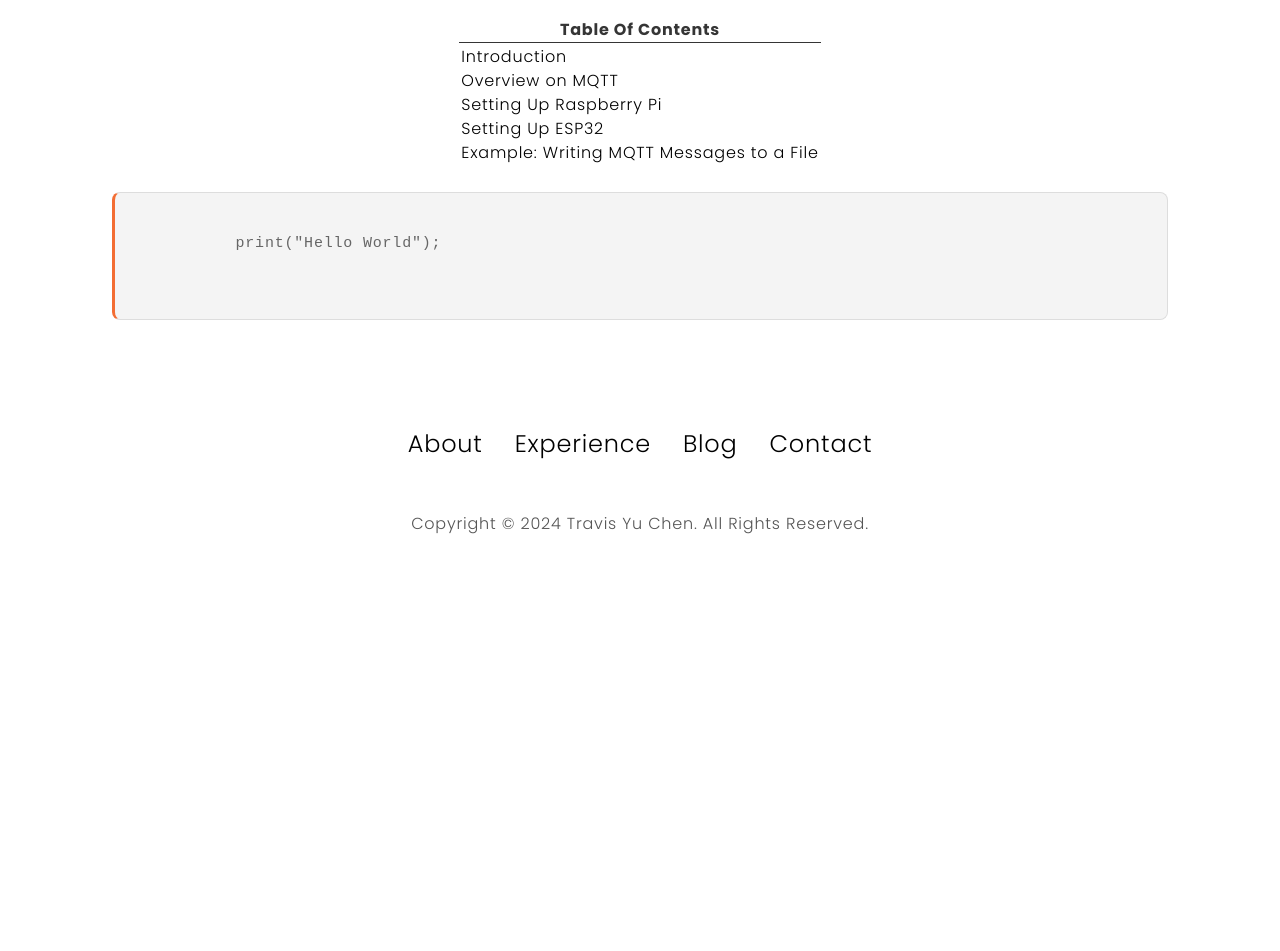
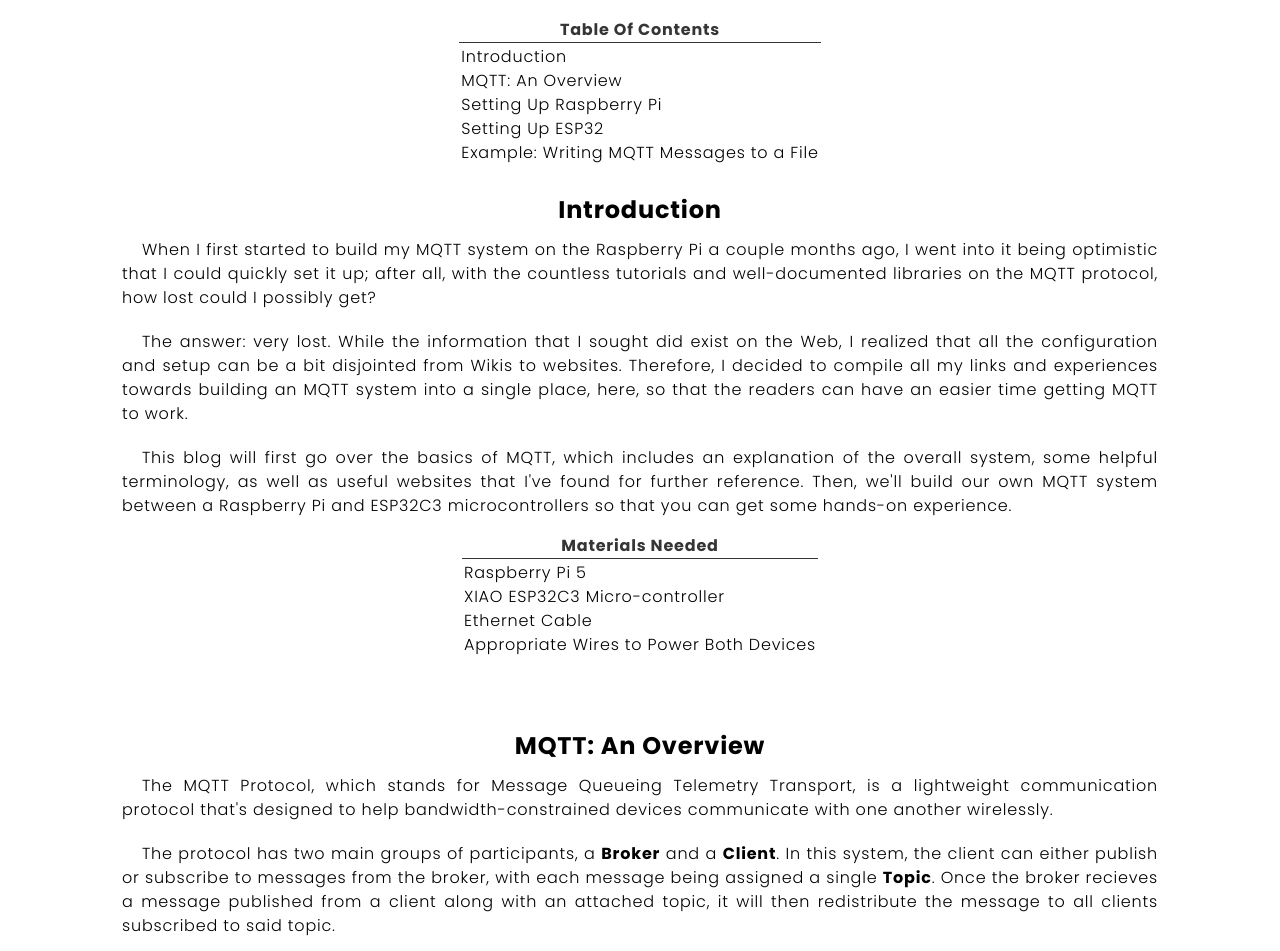
Before and after one commit to TravdaTrav/Personal_Website, a plain HTML site: page blog1.html in a window 1280 px wide. Shown: the part 746-1697 px from the top of the page. Before the commit the page ends 1330 px from the top, so only its background shows below. Drawn offline with Linux system fonts and the light colour scheme.

Commit message:
Working on blog 1, created the introduction and MQTT explanation

```diff
--- a/blog-style.css
+++ b/blog-style.css
@@ -29,7 +29,7 @@ section {
     white-space: nowrap;
 }
 
-#blog-title .title-pic {
+ .title-pic {
     border-radius: 2rem;
     width: 800px;
     margin-left: 5%;
@@ -80,3 +80,44 @@ pre {
     word-wrap: break-word;
     border-radius: 0.5rem;
 }
+
+/* LIST OF MATERIALS */
+
+.bill-of-materials{
+    padding: 15px;
+}
+
+.bill-of-materials figcaption {
+    text-align: center;
+    border: 3px solid;
+    border-width: 0 0 1px 0;
+    border-color: rgb(53, 53, 53);
+}
+
+.bill-of-materials ul {
+    list-style: none;
+    padding: 2px;
+}
+
+/* PARAGRAPHS */
+
+section .section-title {
+    font-size: 1.5rem;
+    text-align: center;
+}
+
+section p {
+    text-indent: 20px;
+    color: rgb(0, 0, 0);
+    text-align: justify;
+    padding: 10px;
+}
+
+section p a {
+    color: rgb(36, 36, 165);
+    font-weight: 400;
+}
+
+section p a:hover {
+    text-underline-offset: 0.5rem;
+}
--- a/blog1.html
+++ b/blog1.html
@@ -57,8 +57,8 @@
       <figure class="table-of-contents">
         <figcaption><strong>Table Of Contents</strong></figcaption>
         <ul>
-          <li><a href="#Introduction">Introduction</a></li>
-          <li><a href="#mqtt-explanation">Overview on MQTT</a></li>
+          <li><a href="#introduction">Introduction</a></li>
+          <li><a href="#mqtt-explanation">MQTT: An Overview</a></li>
           <li><a href="#raspberry-pi-setup">Setting Up Raspberry Pi</a></li>
           <li><a href="#esp32-setup">Setting Up ESP32</a></li>
           <li>
@@ -67,12 +67,38 @@
         </ul>
       </figure>
     </nav>
-    <section>
-      <pre>
-        <code>
-          print("Hello World");
-        </code>
-      </pre>
+    <section id="introduction">
+      <h1 class="section-title">Introduction</h1>
+      <p>When I first started to build my MQTT system on the Raspberry Pi a couple months ago, I went into it being optimistic that I could quickly set it up; after all, with the countless tutorials and well-documented libraries on the MQTT protocol, how lost could I possibly get?</p>
+      <p>The answer: very lost. While the information that I sought did exist on the Web, I realized that all the configuration and setup can be a bit disjointed from Wikis to websites. Therefore, I decided to compile all my links and experiences towards building an MQTT system into a single place, here, so that the readers can have an easier time getting MQTT to work.</p>
+      <p>This blog will first go over the basics of MQTT, which includes an explanation of the overall system, some helpful terminology, as well as useful websites that I've found for further reference. Then, we'll build our own MQTT system between a Raspberry Pi and ESP32C3 microcontrollers so that you can get some hands-on experience.</p>
+      <nav id="blog-nav">
+        <figure class="bill-of-materials">
+          <figcaption><strong>Materials Needed</strong></figcaption>
+          <ul>
+            <li>Raspberry Pi 5</li>
+            <li>XIAO ESP32C3 Micro-controller</li>
+            <li>Ethernet Cable</li>
+            <li>Appropriate Wires to Power Both Devices</li>
+          </ul>
+        </figure>
+      </nav>
+    </section>
+    <section id="mqtt-explanation">
+      <h1 class="section-title">MQTT: An Overview</h1>
+      <p>The MQTT Protocol, which stands for Message Queueing Telemetry Transport, is a lightweight communication protocol that's designed to help bandwidth-constrained devices communicate with one another wirelessly.</p>
+
+      <p>The protocol has two main groups of participants, a <b>Broker</b> and a <b>Client</b>. In this system, the client can either publish or subscribe to messages from the broker, with each message being assigned a single <b>Topic</b>. Once the broker recieves a message published from a client along with an attached topic, it will then redistribute the message to all clients subscribed to said topic.</p>
+      <img src="blog1-assets/fig-1.png" alt="MQTT figure" class="title-pic">
+      <p>In the example above, after Client 1 publishes "Hello" to the Broker with a topic "Greetings", the Broker will send that message to both Client 2 and 3 who are subscribed to the topic "Greetings", but not Client 4 who is subscribed to the topic "Farewells".</p>
+
+      <p>A key thing to note here is that <b>no client in the MQTT Protocol directly communicates with another client</b>. Because clients are only sending and recieving messages from the broker, the only connection a client needs to maintain is the one between the broker and the client itself. This holds true whether there is 1 subscribed client or 100 subscribed clients, which greatly simplifies the overall network topology.</p>
+
+      <p>Furthermore, after reducing the MQTT network to just a bunch of client-broker connections, you can customize each individual connection with a wide-array of options/features, a big one being <b>Quality-of-Service</b> or <b>QoS</b> levels. The QoS level assigned to each message in a client-broker connection dictates whether a message will only be sent once (QoS O), will be recieved at least once (QoS 1), or recieved only once (QoS 2). I won't be going further into these customizations since this is as far as my example will go, but feel free to read more about them <a href="https://docs.hivemq.com/hivemq/latest/user-guide/index.html">here</a> at HiveMQTT.</p>
+    </section>
+    <section id="raspberry-pi-setup">
+      <h1 class="section-title">Setting Up Raspberry Pi</h1>
+      <p>Now that we understand the basics of the MQTT Protocol, lets starting building one by configuring the Broker that will be running on the Raspberry Pi.</p>
     </section>
     <footer>
       <nav>
```
Also changed, not shown: blog1-assets/fig-1.png (added).
